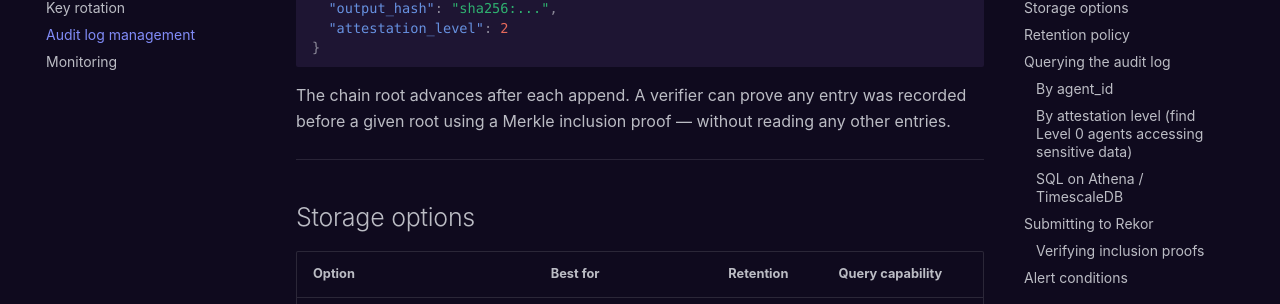
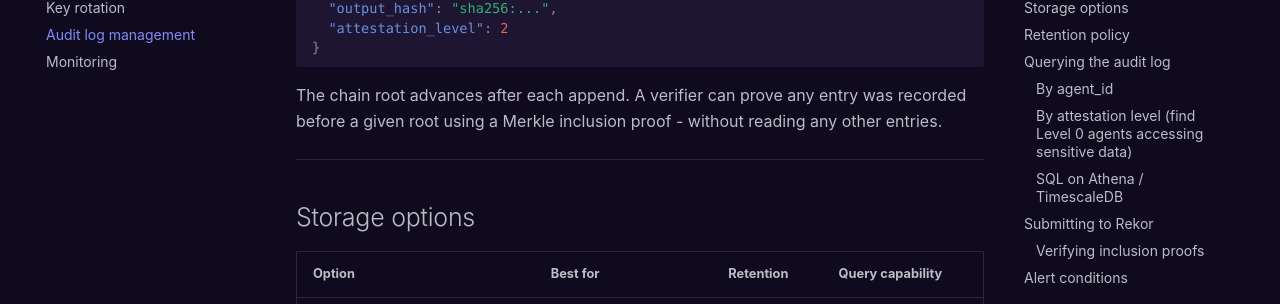
Before and after one commit to agentrust-io/agent-manifest, an MkDocs documentation site: the page built from docs/operations/audit-log.md, in a window 1280 px wide and 900 px high, scrolled down 566 px. Shown: the part 175-479 px from the top of the window. Built offline with MkDocs 1.6.1 and Material for MkDocs 9.7.7, drawn with Linux system fonts in a browser that asks for light colours; some web fonts are replaced; comment, search, counter and statistics services are not loaded.

Commit message:
docs: remove em dashes

````diff
--- a/docs/operations/audit-log.md
+++ b/docs/operations/audit-log.md
@@ -23,7 +23,7 @@ A typical audit entry contains:
 }
 ```
 
-The chain root advances after each append. A verifier can prove any entry was recorded before a given root using a Merkle inclusion proof — without reading any other entries.
+The chain root advances after each append. A verifier can prove any entry was recorded before a given root using a Merkle inclusion proof  -  without reading any other entries.
 
 ---
 
````
